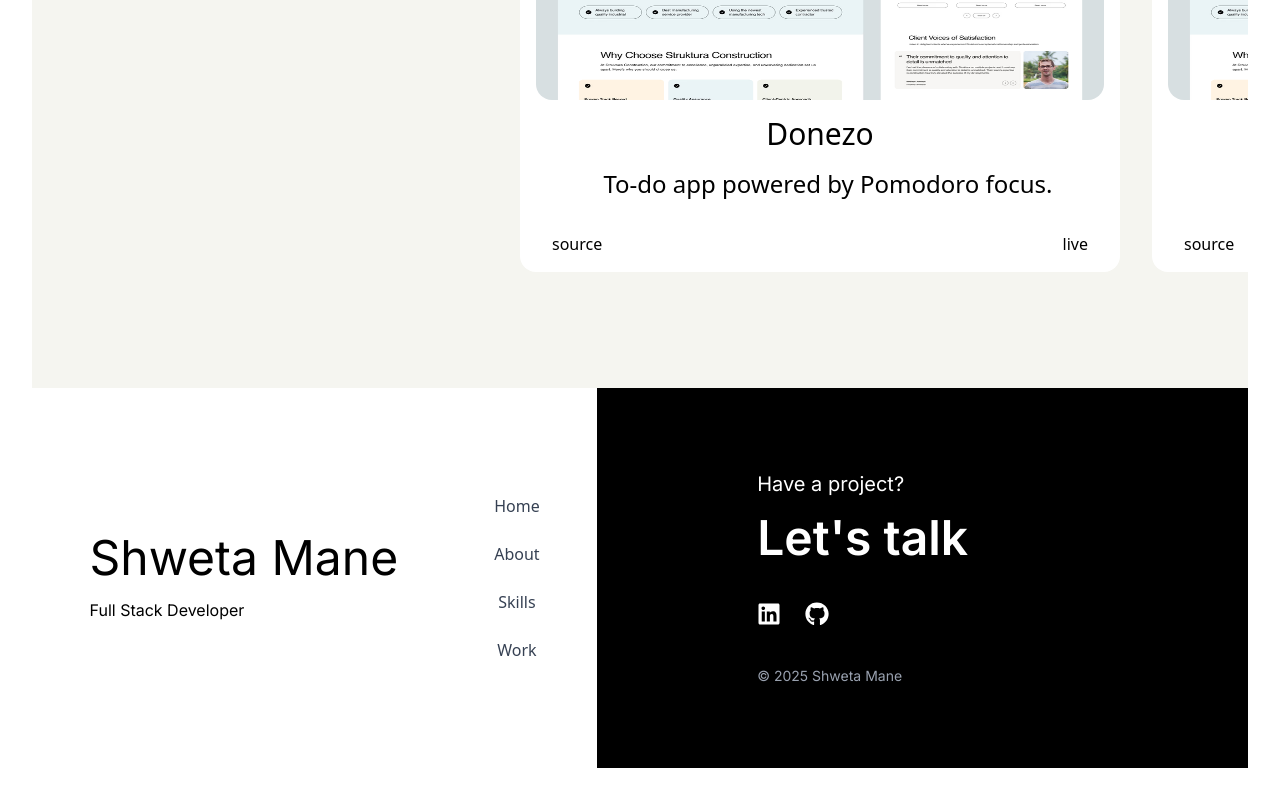
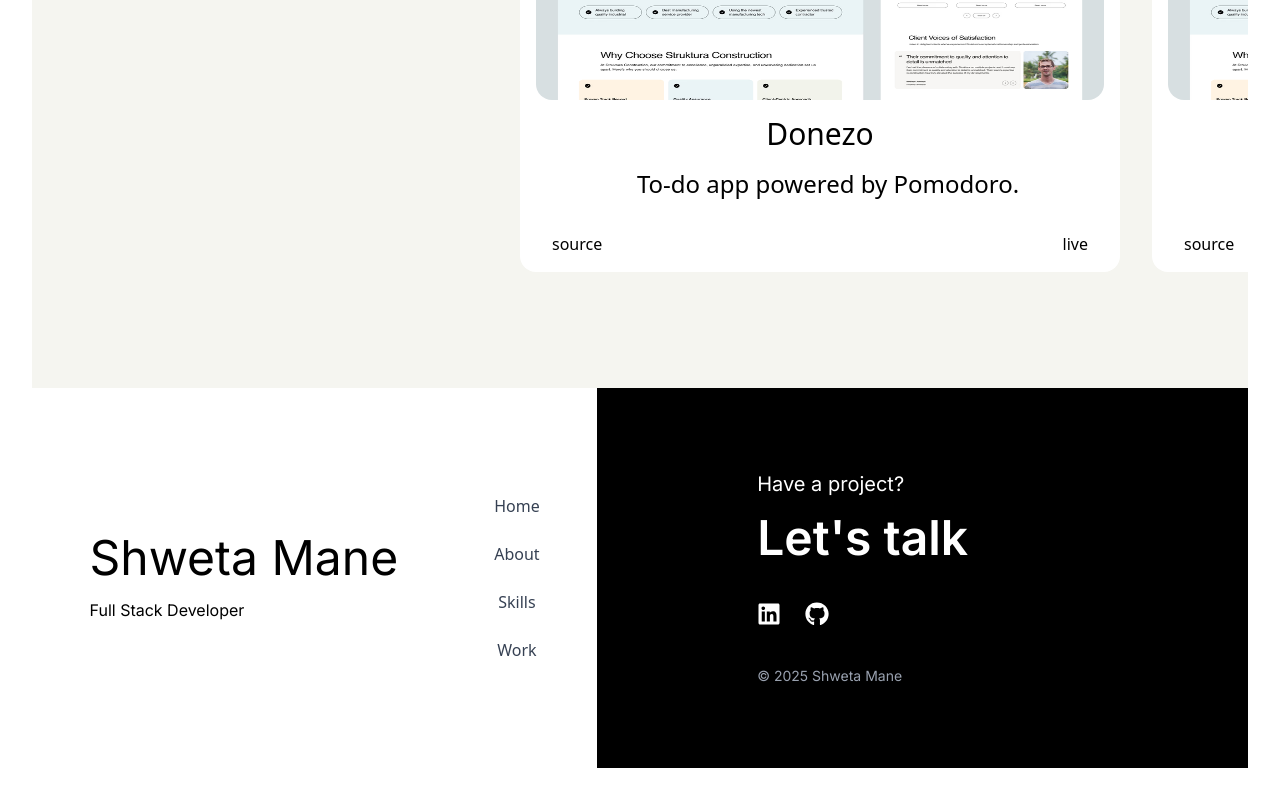
Before and after one commit to ShwetaMane13/portfolio, a React (Vite) app: page / in a window 1280 px wide. Shown: the part 4160-4960 px from the top of the page. Built offline with nearby package versions, Linux system fonts and the light colour scheme.

Commit message:
work section changes

```diff
--- a/src/components/Works.jsx
+++ b/src/components/Works.jsx
@@ -6,7 +6,7 @@ export const Works = () => {
   const projects = [
     {
       title: "Donezo",
-      description: "To-do app powered by Pomodoro focus.",
+      description: "To-do app powered by Pomodoro.",
       img: projectOne,
     },
     {
```
